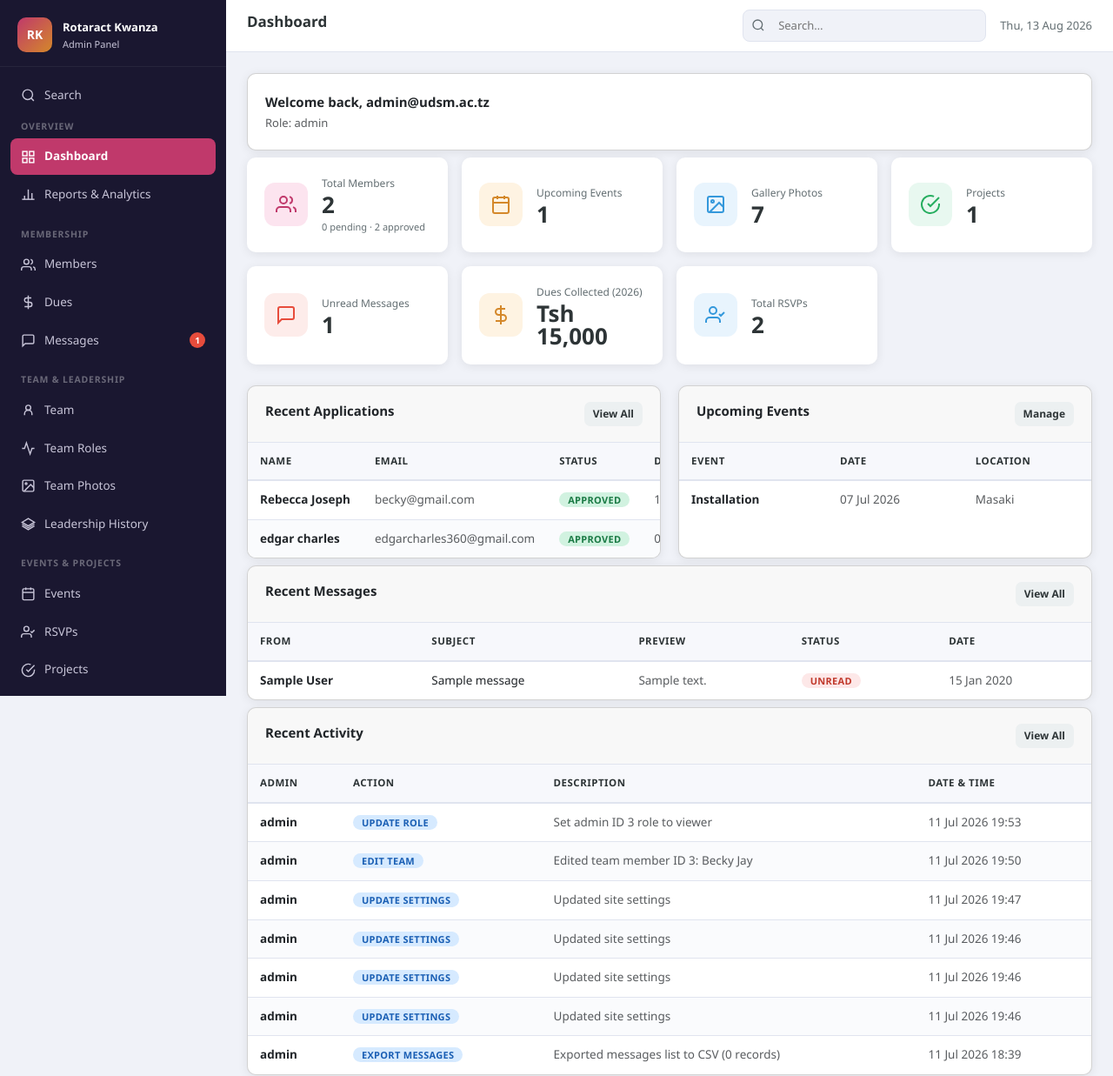
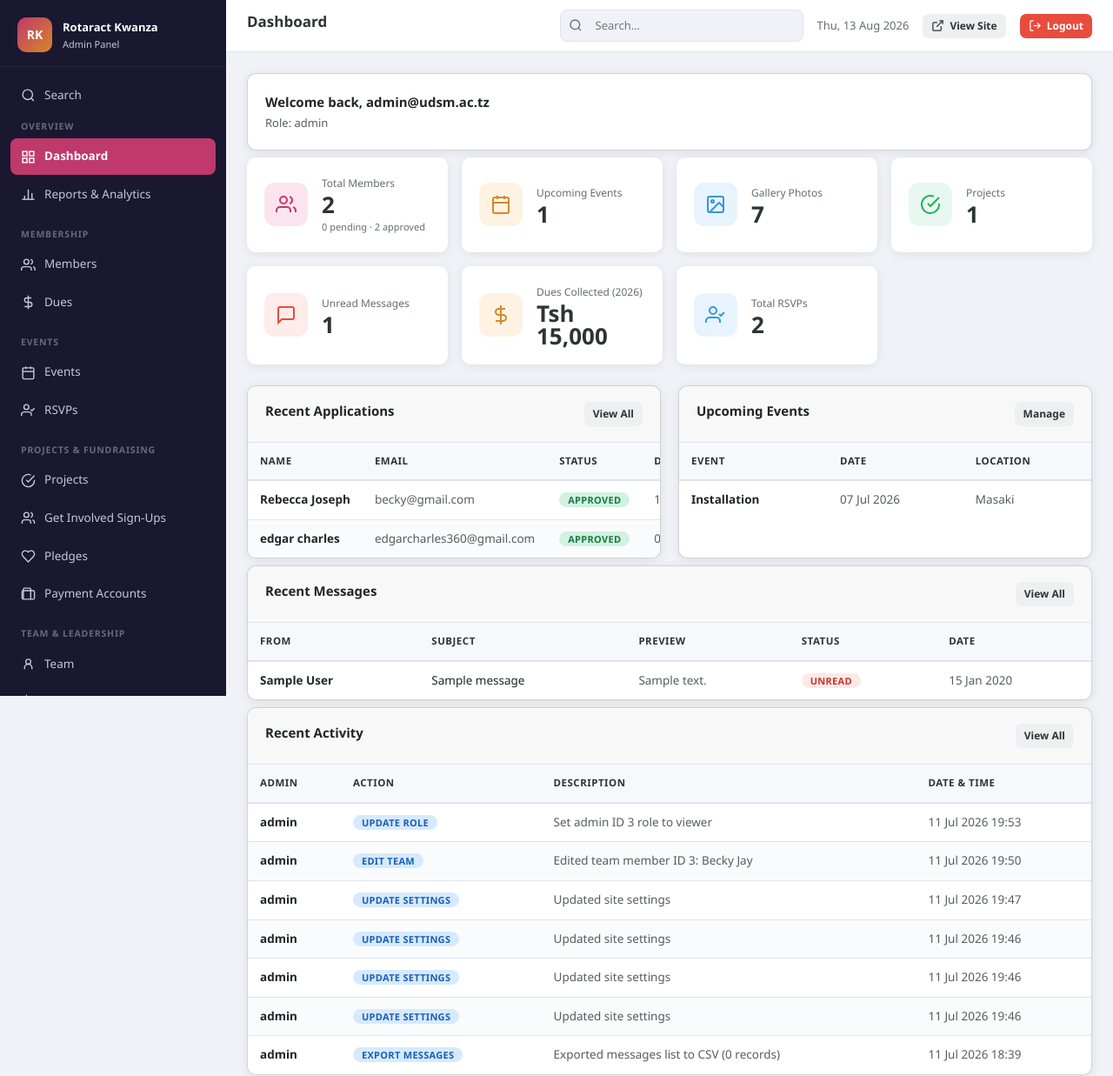
Before and after one commit to Edgar-Charz/Rotaract-Kwanza, a PHP site: page /admin/index.php in a window 1280 px wide. Shown: the top 1237 px of the page at 87% size. Run offline with PHP 8.4, Linux system fonts and the light colour scheme; a user stored in the database is signed in; data comes from the database, SQL or seed files in the repository; tables that the repository leaves empty hold one stand-in row (values such as "Sample post"); some libraries are stand-ins or nearby versions.

Commit message:
Add money input parsing functions and enhance sidebar with new navigation items

```diff
--- a/admin/includes/functions.php
+++ b/admin/includes/functions.php
@@ -94,6 +94,25 @@ function clean_url(string $url): string {
     if ($scheme === null || $scheme === false) return '';
     if (!in_array(strtolower($scheme), ['http', 'https'], true)) return '';
     return filter_var($url, FILTER_VALIDATE_URL) ? $url : '';
+}
+
+// ── Money input parsing ─────────────────────────────────────────────────────────
+// Strips thousands separators from the money-input formatter's display value
+// (assets/js/scripts.js / admin/assets/admin.js) — a backstop that holds even
+// with JS disabled or a malformed paste.
+
+/** For optional "goal"-style fields where 0 means the same thing as blank (not set). */
+function money_or_null(?string $raw): ?float {
+    $clean = str_replace(',', '', trim($raw ?? ''));
+    if ($clean === '' || !is_numeric($clean)) return null;
+    $val = (float) $clean;
+    return $val > 0 ? $val : null;
+}
+
+/** For fields where 0 is a legitimate value in its own right (e.g. dues owed/paid). */
+function money_or_zero(?string $raw): float {
+    $clean = str_replace(',', '', trim($raw ?? ''));
+    return is_numeric($clean) ? max(0.0, (float) $clean) : 0.0;
 }
 
 // ── File upload ───────────────────────────────────────────────────────────────
@@ -333,6 +352,42 @@ function log_activity(string $action, string $description): void {
     } catch (Throwable $e) {}
 }
 
+/**
+ * Emails every newsletter subscriber that a post just went live. Call this
+ * only on the draft→published transition (not on every edit of an already-
+ * published post, and not on unpublish) — callers are responsible for that
+ * check, since only they know the before/after state.
+ */
+function notify_newsletter_subscribers_of_post(mysqli $conn, array $post): void {
+    require_once dirname(__DIR__, 2) . '/classes/NewsletterSubscriber.php';
+    require_once dirname(__DIR__, 2) . '/classes/Mailer.php';
+    require_once dirname(__DIR__, 2) . '/includes/helpers.php'; // site_origin()
+
+    $subscribers = (new NewsletterSubscriber($conn))->getAll();
+    if (!$subscribers) return;
+
+    $club   = get_setting('site_name', 'Rotaract Kwanza');
+    $mailer = Mailer::fromSettings($conn);
+    $url    = site_origin() . '/news.php?slug=' . rawurlencode($post['slug']);
+    $sent   = 0;
+
+    foreach ($subscribers as $sub) {
+        $unsubscribe = site_origin() . '/unsubscribe.php?token=' . urlencode($sub['unsubscribe_token']);
+        try {
+            $ok = $mailer->announcementNotification(
+                $sub['email'],
+                ['title' => $post['title'], 'content' => $post['content'], 'url' => $url],
+                $unsubscribe,
+                $club
+            );
+            if ($ok) $sent++;
+        } catch (Throwable $e) {
+        }
+    }
+
+    log_activity('newsletter_notify', "Notified $sent subscriber(s) of new post: {$post['title']}");
+}
+
 // ── CSV export ────────────────────────────────────────────────────────────────
 
 /**
--- a/admin/includes/sidebar.php
+++ b/admin/includes/sidebar.php
@@ -36,15 +36,37 @@
         <svg viewBox="0 0 24 24" fill="none" stroke="currentColor" stroke-width="2"><line x1="12" y1="1" x2="12" y2="23"/><path d="M17 5H9.5a3.5 3.5 0 0 0 0 7h5a3.5 3.5 0 0 1 0 7H6"/></svg>
         Dues
       </a>
-      <a href="messages.php" class="nav-item <?= active_nav('messages.php') ?>">
-        <svg viewBox="0 0 24 24" fill="none" stroke="currentColor" stroke-width="2"><path d="M21 15a2 2 0 0 1-2 2H7l-4 4V5a2 2 0 0 1 2-2h14a2 2 0 0 1 2 2z"/></svg>
-        Messages
-        <?php
-          try {
-              $u = (new ContactMessage($conn))->count('unread');
-              if ($u > 0) echo '<span class="badge-count">' . $u . '</span>';
-          } catch (Throwable $e) {}
-        ?>
+    </div>
+
+    <div class="nav-section">
+      <span class="nav-section-label">Events</span>
+      <a href="events.php" class="nav-item <?= active_nav('events.php') ?>">
+        <svg viewBox="0 0 24 24" fill="none" stroke="currentColor" stroke-width="2"><rect x="3" y="4" width="18" height="18" rx="2" ry="2"/><line x1="16" y1="2" x2="16" y2="6"/><line x1="8" y1="2" x2="8" y2="6"/><line x1="3" y1="10" x2="21" y2="10"/></svg>
+        Events
+      </a>
+      <a href="rsvps.php" class="nav-item <?= active_nav('rsvps.php') ?>">
+        <svg viewBox="0 0 24 24" fill="none" stroke="currentColor" stroke-width="2"><path d="M17 21v-2a4 4 0 0 0-4-4H5a4 4 0 0 0-4 4v2"/><circle cx="9" cy="7" r="4"/><polyline points="16 11 18 13 22 9"/></svg>
+        RSVPs
+      </a>
+    </div>
+
+    <div class="nav-section">
+      <span class="nav-section-label">Projects &amp; Fundraising</span>
+      <a href="projects.php" class="nav-item <?= active_nav('projects.php') ?>">
+        <svg viewBox="0 0 24 24" fill="none" stroke="currentColor" stroke-width="2"><path d="M22 11.08V12a10 10 0 1 1-5.93-9.14"/><polyline points="22 4 12 14.01 9 11.01"/></svg>
+        Projects
+      </a>
+      <a href="project_signups.php" class="nav-item <?= active_nav('project_signups.php') ?>">
+        <svg viewBox="0 0 24 24" fill="none" stroke="currentColor" stroke-width="2"><path d="M16 21v-2a4 4 0 0 0-4-4H6a4 4 0 0 0-4 4v2"/><circle cx="9" cy="7" r="4"/><path d="M22 21v-2a4 4 0 0 0-3-3.87"/><path d="M16 3.13a4 4 0 0 1 0 7.75"/></svg>
+        Get Involved Sign-Ups
+      </a>
+      <a href="pledges.php" class="nav-item <?= active_nav('pledges.php') ?>">
+        <svg viewBox="0 0 24 24" fill="none" stroke="currentColor" stroke-width="2"><path d="M20.42 4.58a5.4 5.4 0 0 0-7.65 0L12 5.34l-.77-.76a5.4 5.4 0 0 0-7.65 7.65L12 21l8.42-8.77a5.4 5.4 0 0 0 0-7.65z"/></svg>
+        Pledges
+      </a>
+      <a href="payment_accounts.php" class="nav-item <?= active_nav('payment_accounts.php') ?>">
+        <svg viewBox="0 0 24 24" fill="none" stroke="currentColor" stroke-width="2"><rect x="2" y="7" width="20" height="14" rx="2"/><path d="M16 21V5a2 2 0 0 0-2-2H6a2 2 0 0 0-2 2v16"/></svg>
+        Payment Accounts
       </a>
     </div>
 
@@ -69,26 +91,6 @@
     </div>
 
     <div class="nav-section">
-      <span class="nav-section-label">Events &amp; Projects</span>
-      <a href="events.php" class="nav-item <?= active_nav('events.php') ?>">
-        <svg viewBox="0 0 24 24" fill="none" stroke="currentColor" stroke-width="2"><rect x="3" y="4" width="18" height="18" rx="2" ry="2"/><line x1="16" y1="2" x2="16" y2="6"/><line x1="8" y1="2" x2="8" y2="6"/><line x1="3" y1="10" x2="21" y2="10"/></svg>
-        Events
-      </a>
-      <a href="rsvps.php" class="nav-item <?= active_nav('rsvps.php') ?>">
-        <svg viewBox="0 0 24 24" fill="none" stroke="currentColor" stroke-width="2"><path d="M17 21v-2a4 4 0 0 0-4-4H5a4 4 0 0 0-4 4v2"/><circle cx="9" cy="7" r="4"/><polyline points="16 11 18 13 22 9"/></svg>
-        RSVPs
-      </a>
-      <a href="projects.php" class="nav-item <?= active_nav('projects.php') ?>">
-        <svg viewBox="0 0 24 24" fill="none" stroke="currentColor" stroke-width="2"><path d="M22 11.08V12a10 10 0 1 1-5.93-9.14"/><polyline points="22 4 12 14.01 9 11.01"/></svg>
-        Projects
-      </a>
-      <a href="project_signups.php" class="nav-item <?= active_nav('project_signups.php') ?>">
-        <svg viewBox="0 0 24 24" fill="none" stroke="currentColor" stroke-width="2"><path d="M16 21v-2a4 4 0 0 0-4-4H6a4 4 0 0 0-4 4v2"/><circle cx="9" cy="7" r="4"/><path d="M22 21v-2a4 4 0 0 0-3-3.87"/><path d="M16 3.13a4 4 0 0 1 0 7.75"/></svg>
-        Get Involved Sign-Ups
-      </a>
-    </div>
-
-    <div class="nav-section">
       <span class="nav-section-label">Site Content</span>
       <a href="gallery.php" class="nav-item <?= active_nav('gallery.php') ?>">
         <svg viewBox="0 0 24 24" fill="none" stroke="currentColor" stroke-width="2"><rect x="3" y="3" width="18" height="18" rx="2"/><circle cx="8.5" cy="8.5" r="1.5"/><polyline points="21 15 16 10 5 21"/></svg>
@@ -98,10 +100,6 @@
         <svg viewBox="0 0 24 24" fill="none" stroke="currentColor" stroke-width="2"><path d="M20.59 13.41 11 3.83A2 2 0 0 0 9.59 3H4a1 1 0 0 0-1 1v5.59a2 2 0 0 0 .59 1.41L13.17 20.6a2 2 0 0 0 2.83 0l4.59-4.59a2 2 0 0 0 0-2.83z"/><circle cx="7.5" cy="7.5" r="1.5"/></svg>
         Categories
       </a>
-      <a href="announcements.php" class="nav-item <?= active_nav('announcements.php') ?>">
-        <svg viewBox="0 0 24 24" fill="none" stroke="currentColor" stroke-width="2"><path d="M14 2H6a2 2 0 0 0-2 2v16a2 2 0 0 0 2 2h12a2 2 0 0 0 2-2V8z"/><polyline points="14 2 14 8 20 8"/><line x1="16" y1="13" x2="8" y2="13"/><line x1="16" y1="17" x2="8" y2="17"/></svg>
-        Announcements
-      </a>
       <a href="values.php" class="nav-item <?= active_nav('values.php') ?>">
         <svg viewBox="0 0 24 24" fill="none" stroke="currentColor" stroke-width="2"><path d="M12 21.593c-5.63-5.539-11-10.297-11-14.402 0-3.791 3.068-5.191 5.281-5.191 1.312 0 4.151.501 5.719 4.457 1.59-3.968 4.464-4.447 5.726-4.447 2.54 0 5.274 1.621 5.274 5.181 0 4.069-5.136 8.625-11 14.402z"/></svg>
         Club Values
@@ -109,6 +107,28 @@
       <a href="perks.php" class="nav-item <?= active_nav('perks.php') ?>">
         <svg viewBox="0 0 24 24" fill="none" stroke="currentColor" stroke-width="2"><circle cx="12" cy="8" r="6"/><path d="M15.477 12.89L17 22l-5-3-5 3 1.523-9.11"/></svg>
         Membership Perks
+      </a>
+    </div>
+
+    <div class="nav-section">
+      <span class="nav-section-label">Communications</span>
+      <a href="messages.php" class="nav-item <?= active_nav('messages.php') ?>">
+        <svg viewBox="0 0 24 24" fill="none" stroke="currentColor" stroke-width="2"><path d="M21 15a2 2 0 0 1-2 2H7l-4 4V5a2 2 0 0 1 2-2h14a2 2 0 0 1 2 2z"/></svg>
+        Messages
+        <?php
+          try {
+              $u = (new ContactMessage($conn))->count('unread');
+              if ($u > 0) echo '<span class="badge-count">' . $u . '</span>';
+          } catch (Throwable $e) {}
+        ?>
+      </a>
+      <a href="announcements.php" class="nav-item <?= active_nav('announcements.php') ?>">
+        <svg viewBox="0 0 24 24" fill="none" stroke="currentColor" stroke-width="2"><path d="M14 2H6a2 2 0 0 0-2 2v16a2 2 0 0 0 2 2h12a2 2 0 0 0 2-2V8z"/><polyline points="14 2 14 8 20 8"/><line x1="16" y1="13" x2="8" y2="13"/><line x1="16" y1="17" x2="8" y2="17"/></svg>
+        Announcements
+      </a>
+      <a href="newsletter.php" class="nav-item <?= active_nav('newsletter.php') ?>">
+        <svg viewBox="0 0 24 24" fill="none" stroke="currentColor" stroke-width="2"><path d="M4 4h16c1.1 0 2 .9 2 2v12c0 1.1-.9 2-2 2H4c-1.1 0-2-.9-2-2V6c0-1.1.9-2 2-2z"/><polyline points="22,6 12,13 2,6"/></svg>
+        Newsletter Subscribers
       </a>
     </div>
 
--- a/admin/includes/topbar.php
+++ b/admin/includes/topbar.php
@@ -21,6 +21,14 @@
 
     <div class="topbar-right">
       <span class="topbar-date"><?= date('D, d M Y') ?></span>
+      <a href="../" target="_blank" class="btn btn-sm btn-secondary" title="View public site">
+        <svg viewBox="0 0 24 24" fill="none" stroke="currentColor" stroke-width="2"><path d="M18 13v6a2 2 0 0 1-2 2H5a2 2 0 0 1-2-2V8a2 2 0 0 1 2-2h6"/><polyline points="15 3 21 3 21 9"/><line x1="10" y1="14" x2="21" y2="3"/></svg>
+        <span class="btn-label">View Site</span>
+      </a>
+      <a href="logout.php" class="btn btn-sm btn-danger" title="Log out">
+        <svg viewBox="0 0 24 24" fill="none" stroke="currentColor" stroke-width="2"><path d="M9 21H5a2 2 0 0 1-2-2V5a2 2 0 0 1 2-2h4"/><polyline points="16 17 21 12 16 7"/><line x1="21" y1="12" x2="9" y2="12"/></svg>
+        <span class="btn-label">Logout</span>
+      </a>
     </div>
   </header>
 
```
